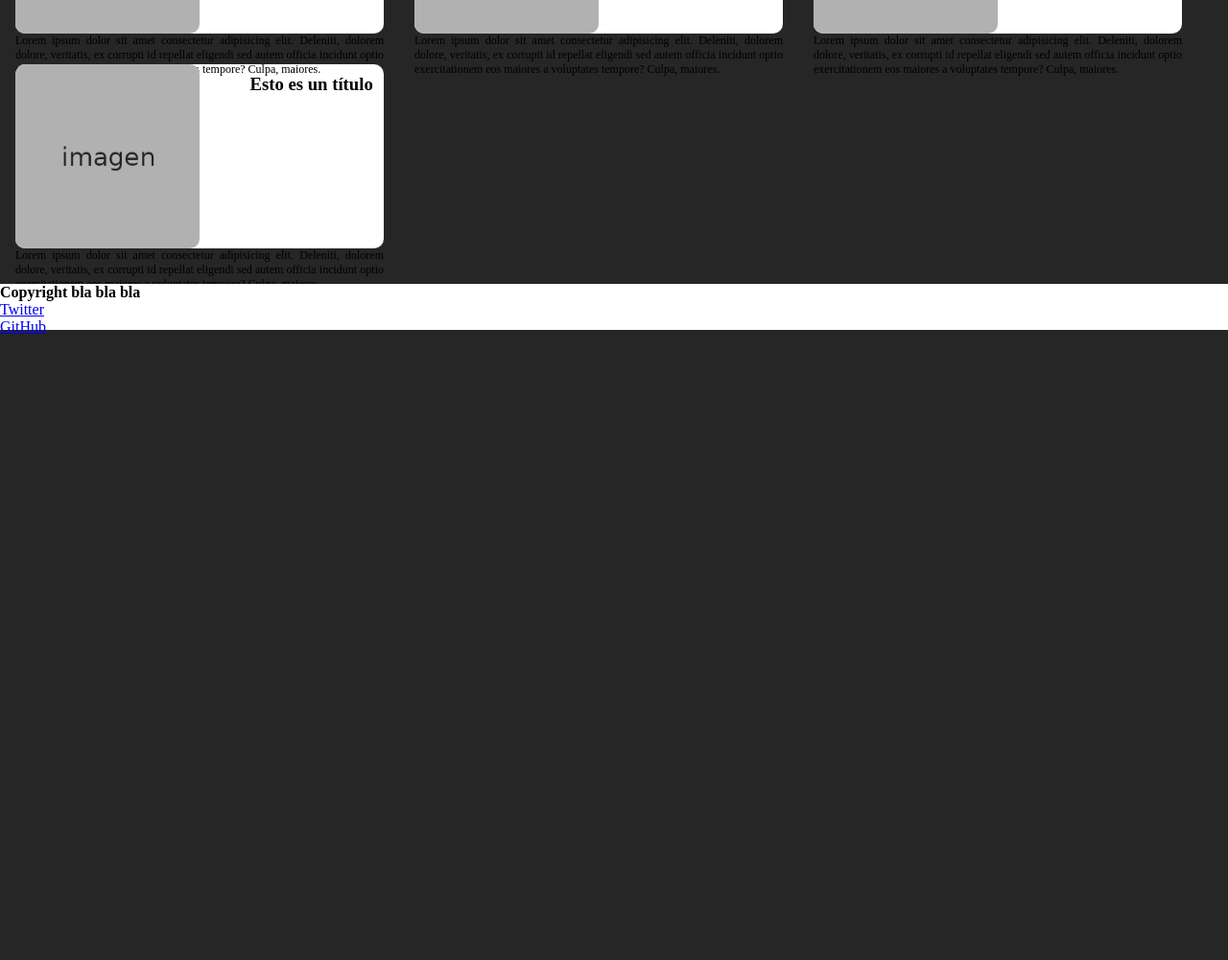
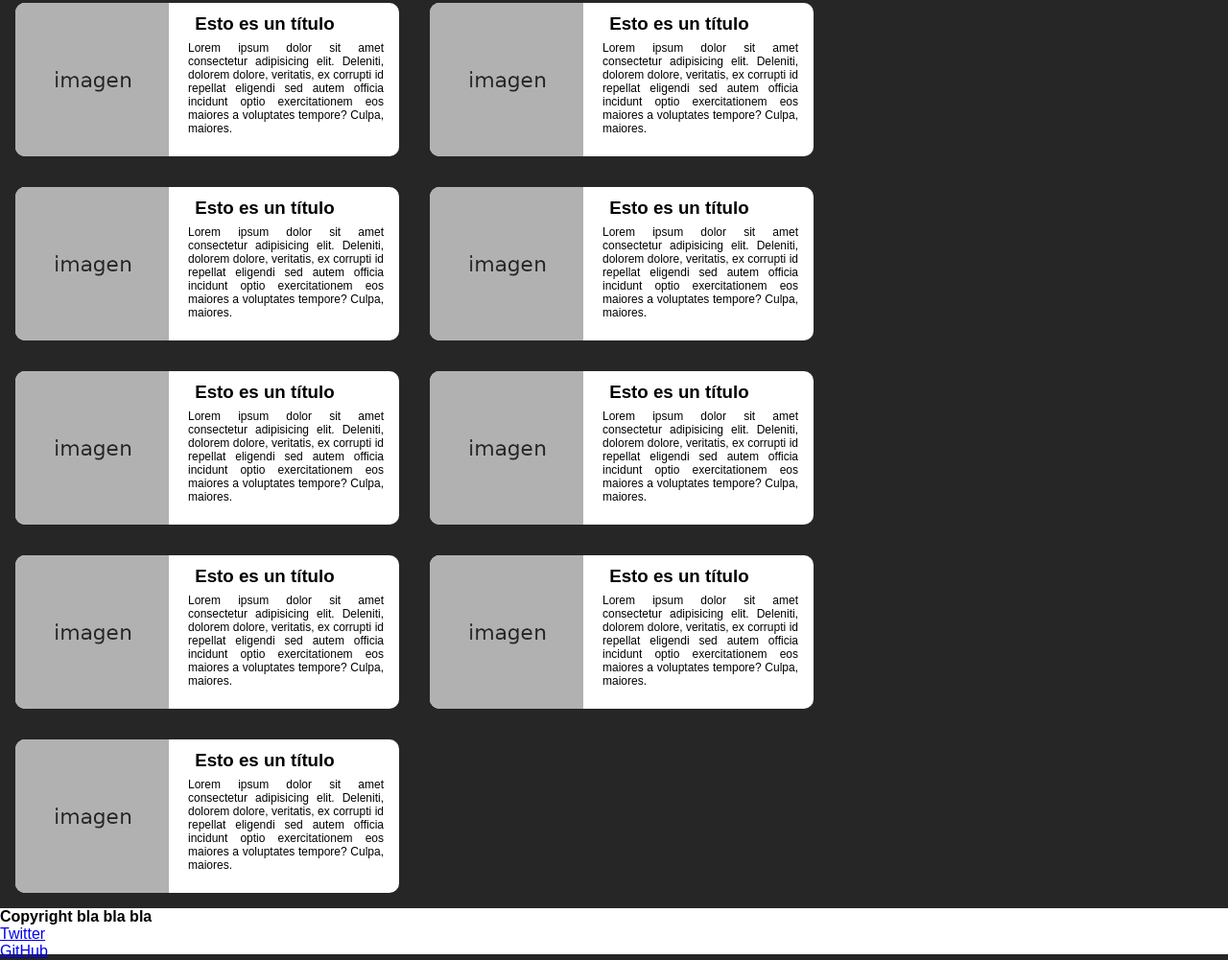
Before and after one commit to miguelrp2001/miguelrp2001.github.io, a plain HTML site: page index.html in a window 1280 px wide. Shown: the part 456-1457 px from the top of the page at 96% size. Before the commit the page ends 800 px from the top, so only its background shows below. Drawn offline with Linux system fonts and the light colour scheme.

Commit message:
Fin clase de 17-11-2020

```diff
--- a/index.html
+++ b/index.html
@@ -83,6 +83,60 @@
                 tempore? Culpa, maiores.
             </p>
         </article>
+        <article>
+            <img src="images/articulo.png" alt="articulo 1">
+            <h3>Esto es un título</h3>
+            <p>
+                Lorem ipsum dolor sit amet consectetur adipisicing elit. Deleniti, dolorem dolore, veritatis, ex
+                corrupti id repellat eligendi sed autem officia incidunt optio exercitationem eos maiores a voluptates
+                tempore? Culpa, maiores.
+            </p>
+        </article>
+        <article>
+            <img src="images/articulo.png" alt="articulo 1">
+            <h3>Esto es un título</h3>
+            <p>
+                Lorem ipsum dolor sit amet consectetur adipisicing elit. Deleniti, dolorem dolore, veritatis, ex
+                corrupti id repellat eligendi sed autem officia incidunt optio exercitationem eos maiores a voluptates
+                tempore? Culpa, maiores.
+            </p>
+        </article>
+        <article>
+            <img src="images/articulo.png" alt="articulo 1">
+            <h3>Esto es un título</h3>
+            <p>
+                Lorem ipsum dolor sit amet consectetur adipisicing elit. Deleniti, dolorem dolore, veritatis, ex
+                corrupti id repellat eligendi sed autem officia incidunt optio exercitationem eos maiores a voluptates
+                tempore? Culpa, maiores.
+            </p>
+        </article>
+        <article>
+            <img src="images/articulo.png" alt="articulo 1">
+            <h3>Esto es un título</h3>
+            <p>
+                Lorem ipsum dolor sit amet consectetur adipisicing elit. Deleniti, dolorem dolore, veritatis, ex
+                corrupti id repellat eligendi sed autem officia incidunt optio exercitationem eos maiores a voluptates
+                tempore? Culpa, maiores.
+            </p>
+        </article>
+        <article>
+            <img src="images/articulo.png" alt="articulo 1">
+            <h3>Esto es un título</h3>
+            <p>
+                Lorem ipsum dolor sit amet consectetur adipisicing elit. Deleniti, dolorem dolore, veritatis, ex
+                corrupti id repellat eligendi sed autem officia incidunt optio exercitationem eos maiores a voluptates
+                tempore? Culpa, maiores.
+            </p>
+        </article>
+        <article>
+            <img src="images/articulo.png" alt="articulo 1">
+            <h3>Esto es un título</h3>
+            <p>
+                Lorem ipsum dolor sit amet consectetur adipisicing elit. Deleniti, dolorem dolore, veritatis, ex
+                corrupti id repellat eligendi sed autem officia incidunt optio exercitationem eos maiores a voluptates
+                tempore? Culpa, maiores.
+            </p>
+        </article>
     </main>
     <footer>
         <h4>Copyright bla bla bla </h4>
--- a/styles/estilo.css
+++ b/styles/estilo.css
@@ -6,6 +6,7 @@
 
 body {
     background-color: rgb(38, 38, 38);
+    font-family: Arial, Helvetica, sans-serif;
 }
 
 /* Header y nav */
@@ -26,7 +27,7 @@ header {
 header > img {
     position: relative;
     top: 0%;
-    height: 3em;
+    height: 100%;
     float: left;
 }
 
@@ -38,10 +39,17 @@ nav {
 }
 
 nav > ul > li > a {
+    color: black;
+    text-decoration: none;
+}
+
+nav > ul > li > a:hover {
+    color: #323232;
     text-decoration: none;
 }
 
 nav > ul > li {
+    font-size: 100%;
     list-style-type: none;
     position: relative;
     float: left;
@@ -56,39 +64,46 @@ main {
     flex-wrap: wrap;
 }
 
+/* article */
+
 article {
     background-color: white;
     border-radius: 10px;
-    width: 30%;
-    height: 12em;
+    width: 25em;
+    height: 10em;
     margin: 1em;
 }
 
 article > img {
-    width: 12em;
-    border-radius: 10px;
+    width: 10em;
+    border-top-left-radius: 10px;
+    border-bottom-left-radius: 10px;
     float: left;
-    position: relative;
+    position: absolute;
 }
 
 article > h3 {
     float: right;
-    position: relative;
-    padding-top: .5em;
-    padding-right: .6em;
+    position: absolute;
+    padding-top: .6em;
+    padding-left: 10em;
 }
 
 article > p {
     float: right;
-    position: relative;
+    position: absolute;
     text-align: justify;
     font-size: 75%;
+    width: 32em;
+    padding-left: 15em;
+    padding-top: 3.3em;
 }
+
 /* fooster */
 
 footer {
     background-color: white;
-    position: fixed;
+    position: relative;
     bottom: 0%;
     width: 100%;
     height: 3em;
```
